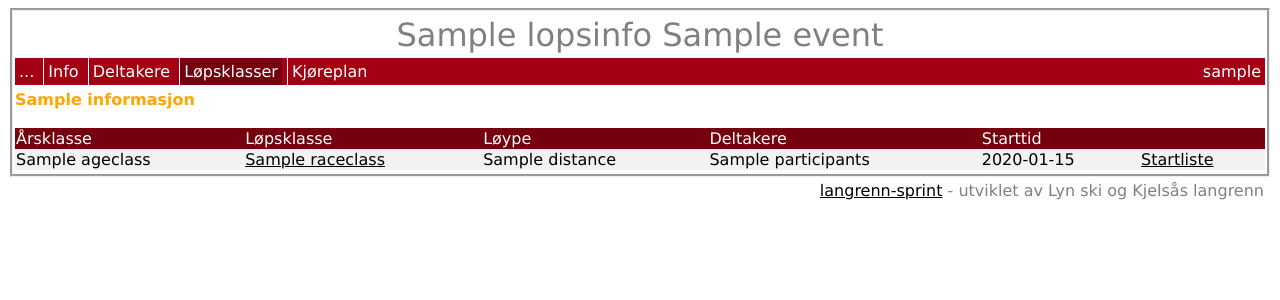
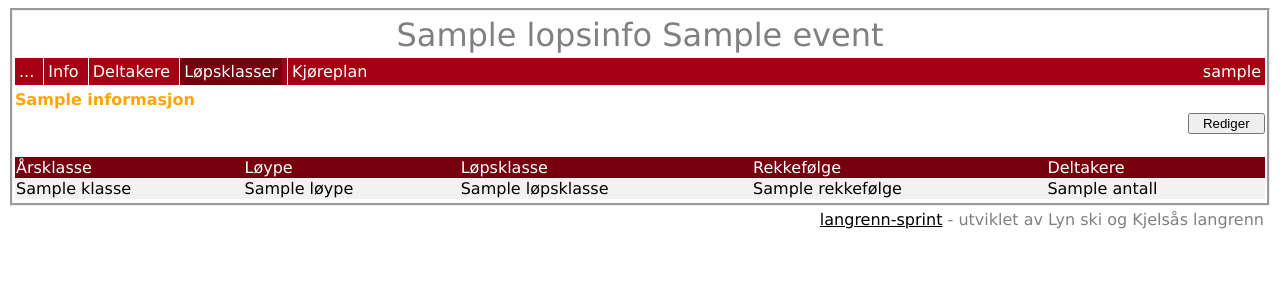
Before and after one commit to langrenn-sprint/event-service-gui, a Python web app: template src/event_service_gui/templates/raceclasses.html in a window 1280 px wide. Shown: the top 300 px of the page. Run offline with Jinja, Linux system fonts and the light colour scheme; the template is opened without the code that fills it: most values are stand-ins (such as "Sample title", 1, 10 or a date in 2020).

Commit message:
Raceclasses simple edit #6

```diff
--- a/src/event_service_gui/templates/raceclasses.html
+++ b/src/event_service_gui/templates/raceclasses.html
@@ -22,24 +22,63 @@
   </li>
 {% endblock %}
 {% block content %}
+  <div id=spacer></div>
+  {% if edit_mode %}
+    <form action=/raceclasses method=post>
+      <div align=right>
+        <input type="hidden" name="eventid" value="{{ eventid }}">
+        <input type="submit" name=update value="  Oppdater  ">
+      </div>
+      <div id=spacer></div>
+      <table>
+         <tr id=headerblue>
+          <td>Årsklasse</td>
+          <td>Løype</td>
+          <td>Løpsklasse</td>
+          <td>Rekkefølge</td>
+          <td>Deltakere</td>
+        </tr>
+        {% for klasse in ageclasses %}
+            <input type="hidden" name="ageclass_{{ klasse.Klasse }}" value="{{ klasse.Klasse }}">
+            <tr>
+              <td>{{ klasse.Klasse }}</td>
+              <td>{{ klasse.Løype }}</td>
+              <td><input type=text name="raceclass_{{ klasse.Klasse }}" value="{{ klasse.Løpsklasse }}"></td>
+              <td><input type=text name="order_{{ klasse.Klasse }}" value="{{ klasse.Rekkefølge }}"></td>
+              <td>{{ klasse.Antall }}</td>
+            </tr>
+        {% endfor %}
+      </table>
+      <div id=spacer></div>
+      <div align=right>
+        <input type="submit" name=update value="  Oppdater  ">
+      </div>
+    </form>
+  {% else %}
+    <div align=right>
+            <form action=/raceclasses method=post>
+              <input type="hidden" name="eventid" value="{{ eventid }}">
+              <input type="submit" name=edit value="  Rediger  ">
+            </form>
+    </div>
+    <div id=spacer></div>
     <table>
        <tr id=headerblue>
         <td>Årsklasse</td>
-        <td>Løpsklasse</td>
         <td>Løype</td>
+        <td>Løpsklasse</td>
+        <td>Rekkefølge</td>
         <td>Deltakere</td>
-        <td>Starttid</td>
-        <td></td>
       </tr>
       {% for klasse in ageclasses %}
           <tr>
-            <td>{{ klasse.ageclass }}</td>
-            <td><a href=schedules?raceclass={{ klasse.raceclass }}>{{ klasse.raceclass }}</a></td>
-            <td>{{ klasse.distance }}</td>
-            <td>{{ klasse.participants }}</td>
-            <td>{{ klasse.timestart }}</td>
-            <td><a href=startlist?raceclass={{ klasse.raceclass }}>Startliste</a></td>
+            <td>{{ klasse.Klasse }}</td>
+            <td>{{ klasse.Løype }}</td>
+            <td>{{ klasse.Løpsklasse }}</td>
+            <td>{{ klasse.Rekkefølge }}</td>
+            <td>{{ klasse.Antall }}</td>
           </tr>
       {% endfor %}
     </table>
+  {% endif %}
 {% endblock %}
```
Also changed, not shown: src/event_service_gui/services/raceclasses_adapter.py (+29 -13 lines), src/event_service_gui/templates/events.html (+4 -3 lines), src/event_service_gui/views/raceclasses.py (+45 -3 lines).
